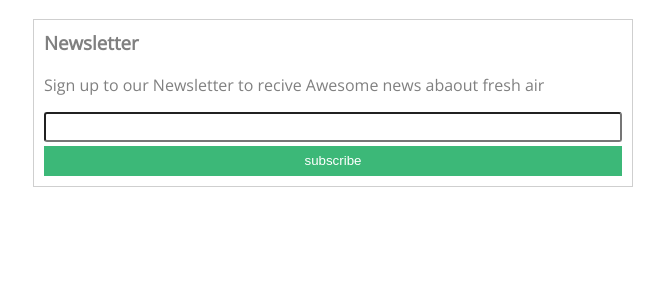
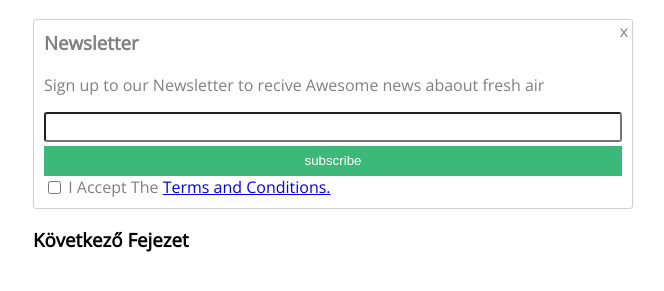
Before and after one commit to PBencee/Gyakorlas, a plain HTML site: page index.html in a window 1280 px wide. Shown: the part 67-358 px from the top of the page, without its empty margins (307-971 px from the left). Drawn offline with nearby package versions, Linux system fonts and the light colour scheme.

Commit message:
Add files via upload

```diff
--- a/index.html
+++ b/index.html
@@ -17,12 +17,16 @@
         <h3>Newsletter</h3>
         <p>Sign up to our Newsletter to recive Awesome news abaout fresh air</p>
         <form >
-            <input type="text">
+            <input type="text" id="email">
             <button type="submit">subscribe</button>
+            <input type ="checkbox" name="" id ="terms">
+            <label for= "terms"> I Accept The <a href="http://" target="_blank">  Terms and Conditions.</a></label>
         </form>
+            <div id="closex">
+        x
     </div>
+    </div>
+    <h3>Következő Fejezet</h3>
 
-
-    </div>
 </body>
 </html>
--- a/style.css
+++ b/style.css
@@ -9,6 +9,10 @@
     color: gray;
     border :solid thin #cfcfcf;
     padding: 10px;
+    border-radius: 3px;
+    position: relative;
+    scroll-padding-bottom: 10px;
+    margin-bottom: 10px;
 }
 
 .newsletter button{
@@ -20,7 +24,7 @@
     height: 30px;
 }
 
-.newsletter input{
+.newsletter input#email{
     display: block;
     width: 100%;
     height: 30px;
@@ -32,3 +36,15 @@
 .newsletter h3 {
     margin-top: 0;
 }
+
+.newsletter #terms{
+    position: relative;
+    top: 1px;
+}
+
+.newsletter #closex{
+    position: absolute;
+    top: 0;
+    right: 4px;
+
+}
```
